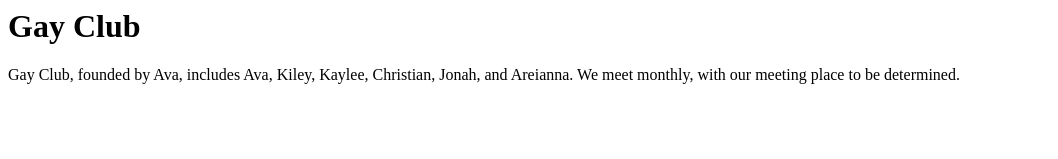
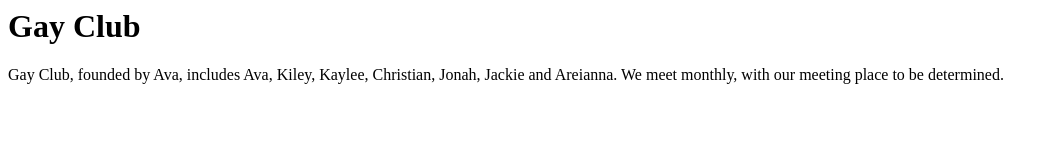
Before and after one commit to jonahdk/gayclub, a plain HTML site: page index.html in a window 1280 px wide. Shown: the top 159 px of the page, without its empty margins (0-1058 px from the left). Drawn offline with Linux system fonts and the light colour scheme.

Commit message:
Update index.html

```diff
--- a/index.html
+++ b/index.html
@@ -4,7 +4,7 @@
   </head>
   <body>
     <h1>Gay Club</h1>
-    <p>Gay Club, founded by Ava, includes Ava, Kiley, Kaylee, Christian, Jonah, and Areianna. We meet monthly, with our meeting place to be determined.</p>
+    <p>Gay Club, founded by Ava, includes Ava, Kiley, Kaylee, Christian, Jonah, Jackie and Areianna. We meet monthly, with our meeting place to be determined.</p>
     <br><br>
     <h2>Meeting Schedule</h2>
     <p>April [to be determined]</p><br><p>May [to be determined]</p>
```
